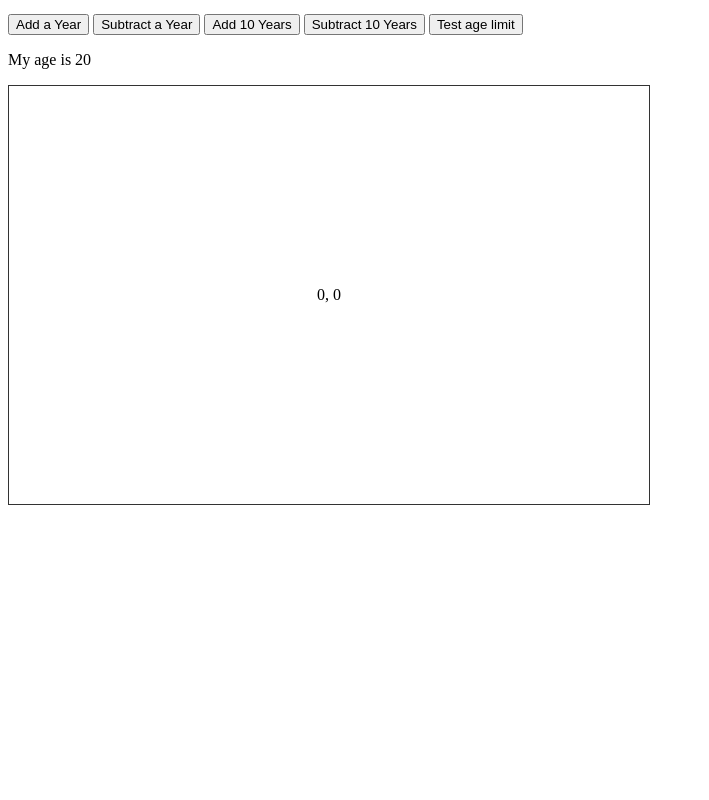
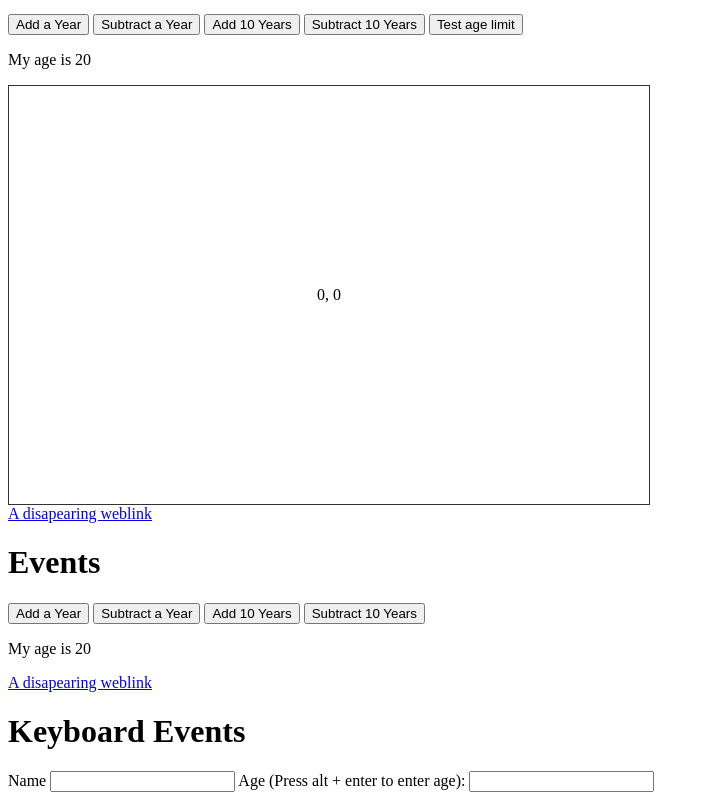
Before and after one commit to keatonjwhitehead/Learning_Vue, a plain HTML site: page index.html in a window 1280 px wide. Shown: the part 333-1133 px from the top of the page, without its empty margins (0-709 px from the left). Before the commit the page ends 846 px from the top, so only its background shows below. Drawn offline with nearby package versions, Linux system fonts and the light colour scheme.

Commit message:
Add keyboard events

```diff
--- a/app.js
+++ b/app.js
@@ -41,8 +41,47 @@ new Vue({
           updateXY:function(event){
                this.x = event.offsetX;
                this.y = event.offsetY;
+          },
+          click:function(){
+               alert('You do not have access to this site yet :(');
+          }
+     }
+});
+new Vue({
+     el: '#vue-app-event-handeling',
+     data: {
+          age: 20,
+          x: 0,
+          y:0
+     },
+     methods: {
+          add: function(inc){
+             this.age += inc;
+          },
+          subtract: function(dec){
+             this.age -= dec;
+          },
+          ageCheck:function(message, event){
+               if(age < 18){
+                    event.prevent()
+                    alert(message);
+               }
           }
 
 
      }
 });
+new Vue({
+     el: "#vue-app-keyboard-events",
+     data: {
+
+     },
+     methods: {
+          logName:function(){
+               console.log('You entered your name');
+          },
+          logAge:function(){
+               console.log('You entered your age');
+          }
+     }
+})
--- a/index.html
+++ b/index.html
@@ -20,7 +20,7 @@
 	   </div>
         <div id = "vue-app-events">
              <h1>Events</h1>
-             <button @click="add(1)">Add a Year</button>
+             <button @click.once="add(1)">Add a Year</button>
              <button v-on:click="subtract(1)">Subtract a Year</button>
              <button @dblclick="add(10)">Add 10 Years</button>
              <button v-on:dblclick="subtract(10)">Subtract 10 Years</button>
@@ -29,6 +29,24 @@
              <div id = "canvas" v-on:mousemove="updateXY">
                   {{ x }}, {{y}}
              </div>
+             <a @click.prevent="click" href ="https://moodle.cs.colorado.edu/">A disapearing weblink</a>
+        </div>
+        <div id = "vue-app-event-handeling">
+            <h1>Events</h1>
+            <button @click.once="add(1)">Add a Year</button>
+            <button v-on:click="subtract(1)">Subtract a Year</button>
+            <button @dblclick="add(10)">Add 10 Years</button>
+            <button v-on:dblclick="subtract(10)">Subtract 10 Years</button>
+            <p>My age is {{age}}</p>
+            <a @click="ageCheck('You are too young for this site', age)" href ="https://moodle.cs.colorado.edu/">A disapearing weblink</a>
+        </div>
+        <div id = "vue-app-keyboard-events">
+             <h1>Keyboard Events</h1>
+             <label>Name</label>
+             <input type = "text" v-on:keyup.enter="logName"/>
+             <label>Age (Press alt + enter to enter age):</label>
+             <input type="text"v-on:keyup.alt.enter="logAge">
+
         </div>
     </body>
 
```
